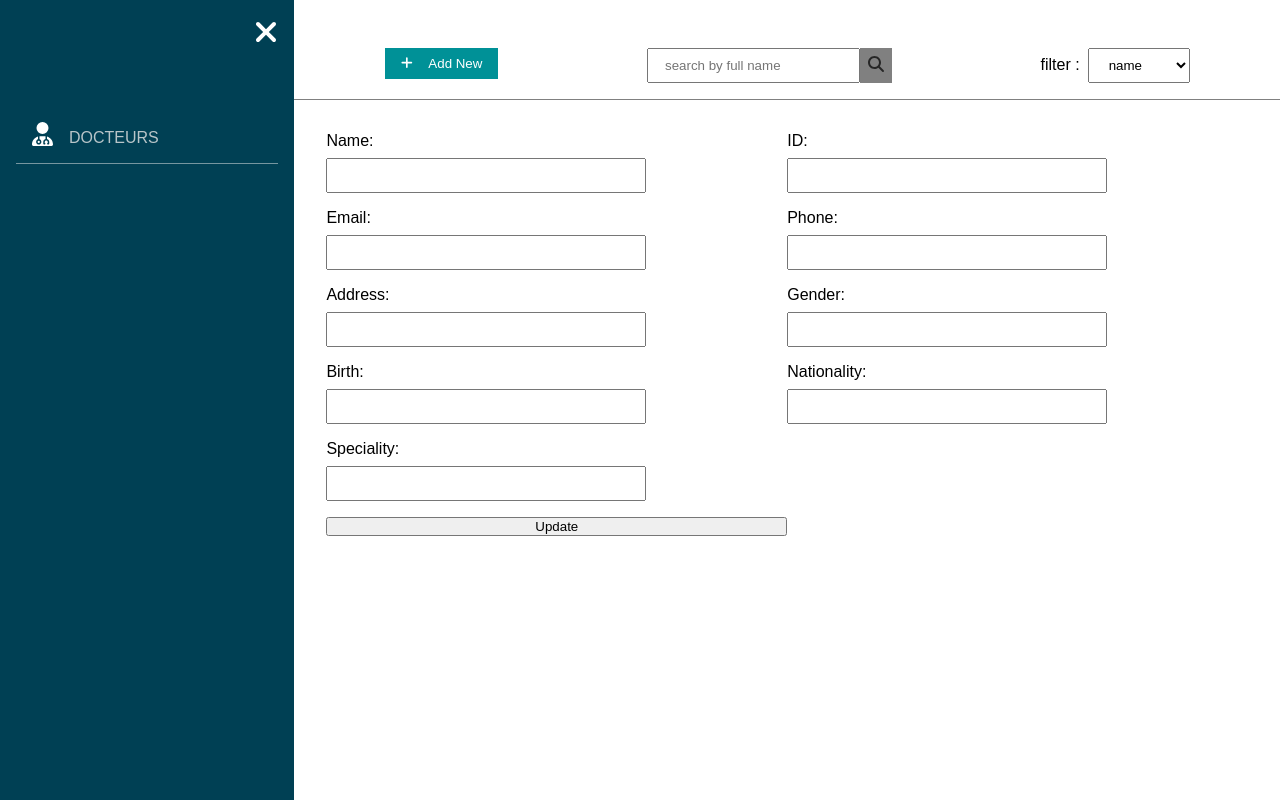
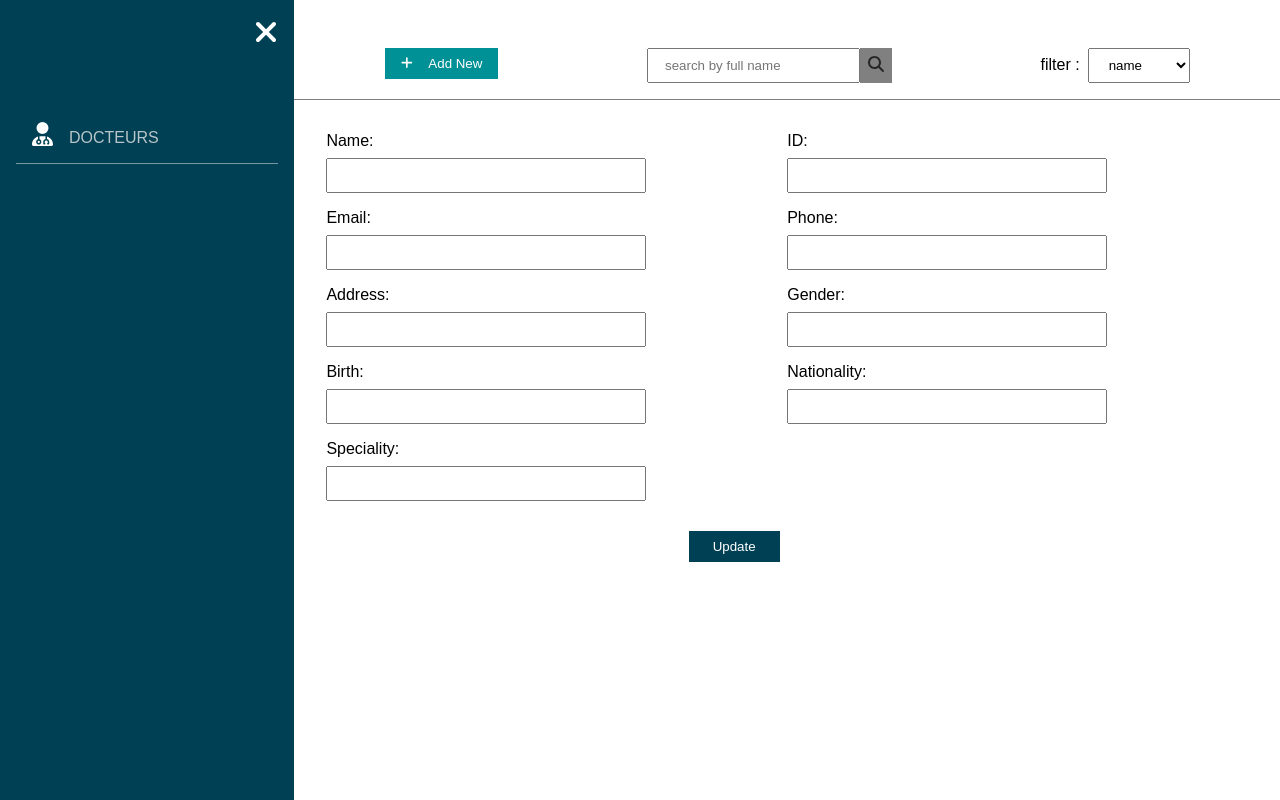
Before and after one commit to OussamaBenSlama/gluco-check, a React (Create React App) app: page /dashboard/editdoctor/1 in a window 1280 px wide. Shown: the top 800 px of the page. Built offline with nearby package versions, Linux system fonts and the light colour scheme; no server answers; the database is empty.

Commit message:
add files

```diff
--- a/src/pages/EditDoctor.js
+++ b/src/pages/EditDoctor.js
@@ -108,7 +108,7 @@ const EditDoctor = () => {
             <input type="text" value={speciality} onChange={(e) => setSpeciality(e.target.value)} />
           </div>
           <br />
-          <button onClick={handleUpdate}>Update</button>
+          <button id='addDoc' onClick={handleUpdate}>Update</button>
         </div>
       </div>
     </div>
```
